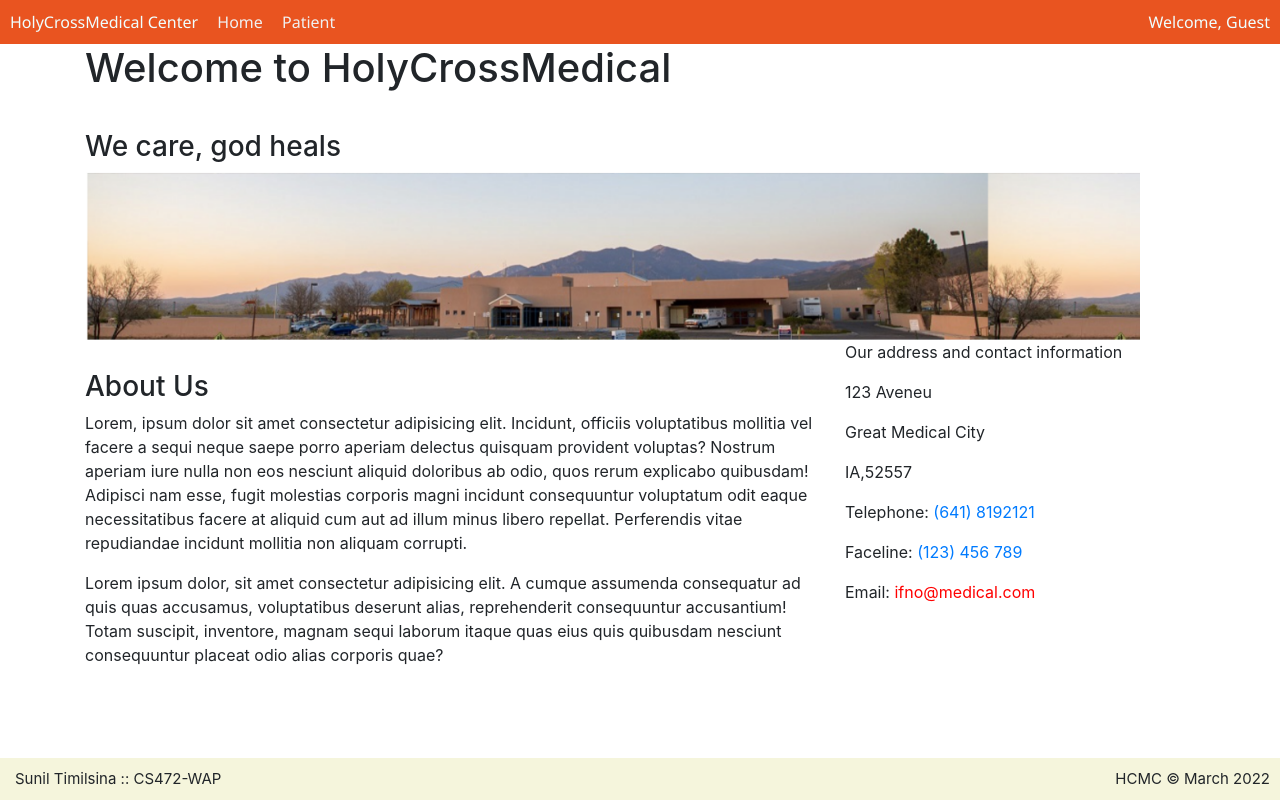
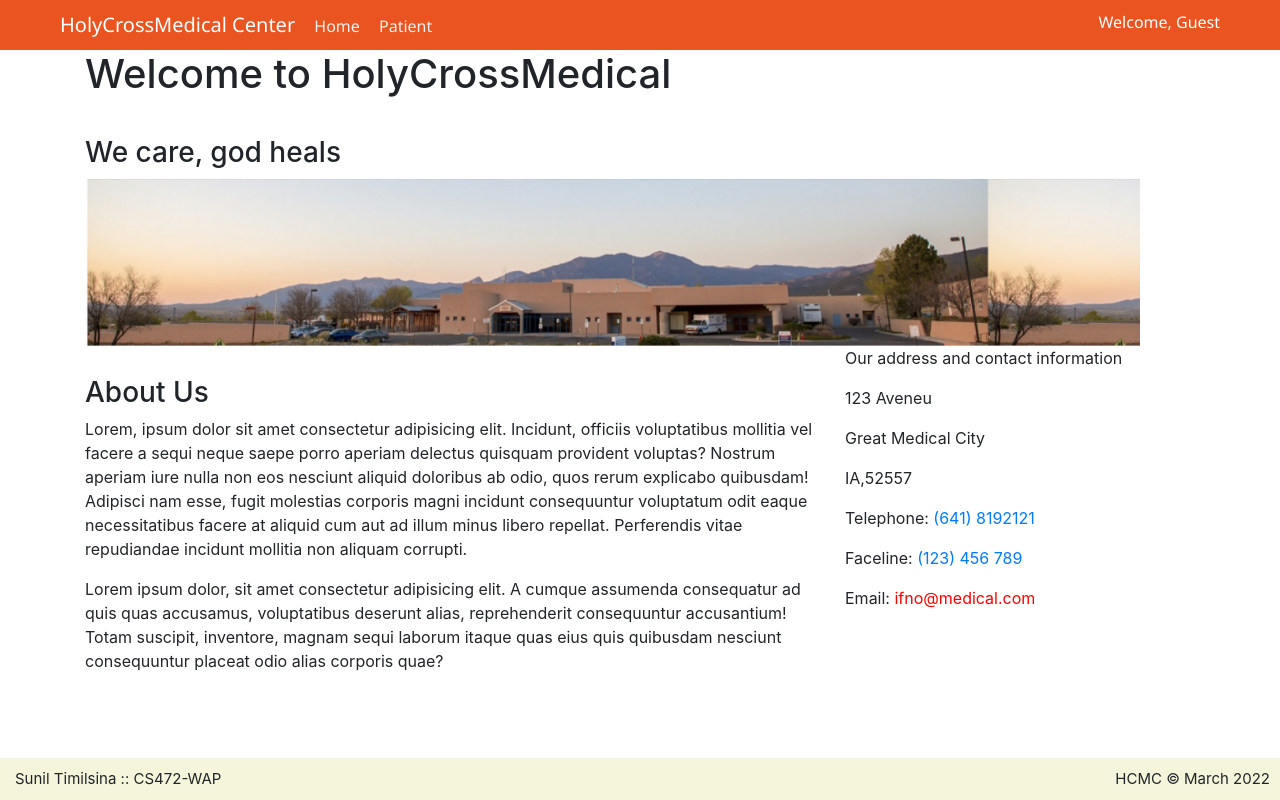
Before and after one commit to nandalalsun/MIU, a plain HTML site: page mid_exam/index.html in a window 1280 px wide. Drawn offline with nearby package versions, Linux system fonts and the light colour scheme.

Commit message:
mid practice little bit style change

```diff
--- a/mid_exam/css/style.css
+++ b/mid_exam/css/style.css
@@ -9,8 +9,15 @@ nav {
     padding-bottom: 10px;
     float: left;
 }
+nav .holyCross{
+    font-size: 20px;
+    margin-left: 50px;
+    color: white;
+}
 .welcome_guest{
     float: right;
+    margin-right: 50px;
+    color: rgb(255, 255, 255);
 }
 
 h3, h1{
--- a/mid_exam/index.html
+++ b/mid_exam/index.html
@@ -12,7 +12,7 @@
 <body>
     <header>
         <nav>
-            <span>HolyCrossMedical Center</span>
+            <span class="holyCross">HolyCrossMedical Center</span>
             <a href="./index.html">Home</a>
             <a href="./registration.html">Patient</a>
 
```
Also changed, not shown: index.html (+1 -0 lines).
